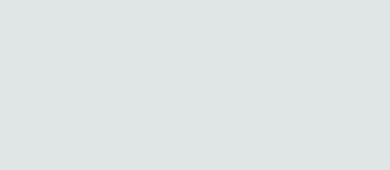
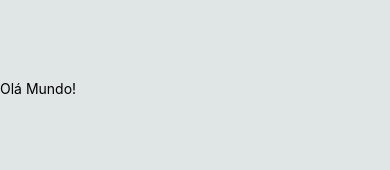
Before and after one commit to jeanramalho/game-uau, a React Native app: screen / in a window 390 px wide. Shown: the top 170 px of the page. Built offline with nearby package versions, Linux system fonts and the light colour scheme.

Commit message:
Criando primeiro componente

```diff
--- a/App.js
+++ b/App.js
@@ -1,6 +1,7 @@
 import { StatusBar } from 'expo-status-bar';
 import React from 'react';
 import { StyleSheet, Text, View } from 'react-native';
+import Header from './src/Components/Header'
 
 
 
@@ -8,7 +9,7 @@ import { StyleSheet, Text, View } from 'react-native';
 export default function App() {
   return (
     <View style={styles.container}>
-
+      <Header />
     </View>
   );
 }
--- a/src/Components/Header/index.js
+++ b/src/Components/Header/index.js
@@ -5,7 +5,7 @@ export class index extends Component {
   render() {
     return (
       <View>
-        <Text>index</Text>
+        <Text>Olá Mundo!</Text>
       </View>
     )
   }
```
